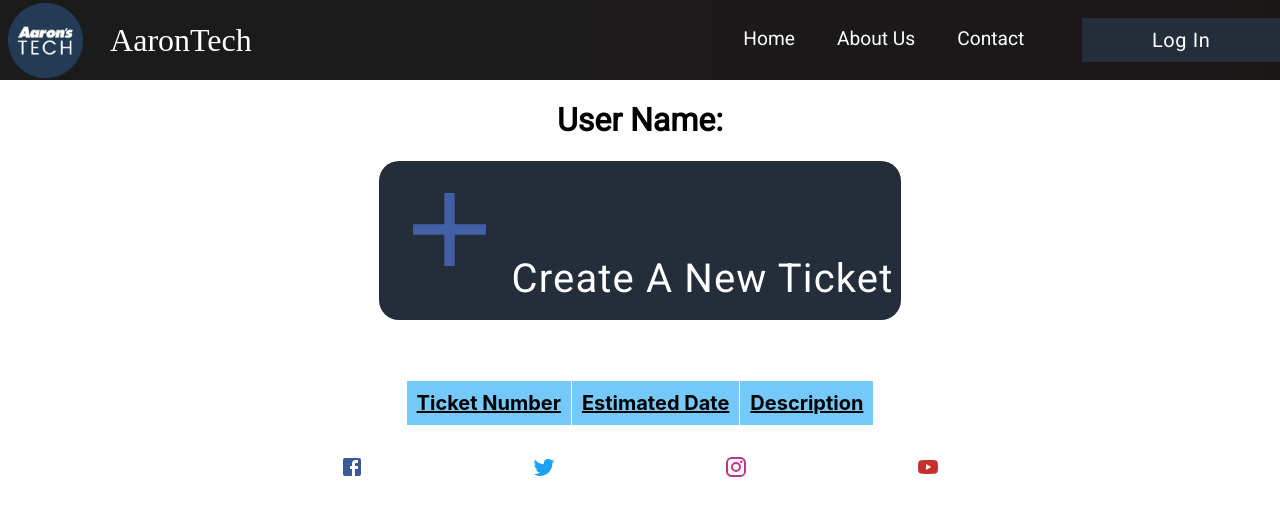
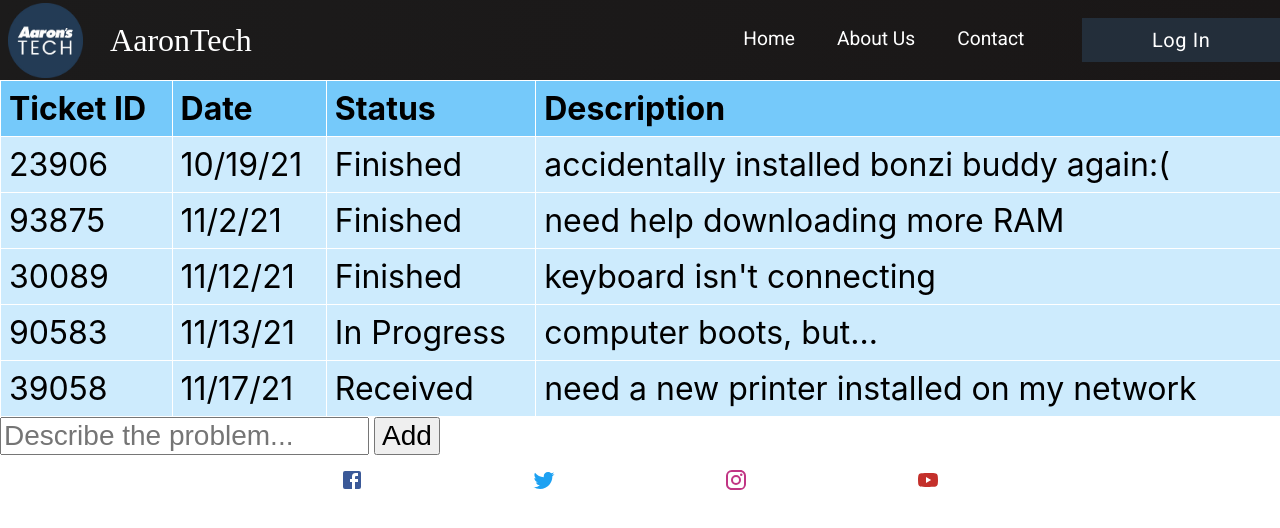
Before and after one commit to BeigeSweatshirt/aarontech, a React (Create React App) app: page /account in a window 1280 px wide. Shown: the top 528 px of the page. Built offline with nearby package versions, Linux system fonts and the light colour scheme; a web font is replaced by a local one.

Commit message:
cleaned up table

```diff
--- a/src/components/Account.js
+++ b/src/components/Account.js
@@ -7,7 +7,7 @@ import AddIcon from '@material-ui/icons/Add';
 import { Button } from "@material-ui/core";
 import { useNavigate } from 'react-router';
 import { withStyles } from '@material-ui/core/styles';
-import newTicket from 'TicketTable.js';
+import newTicket from './TicketTable';
 
 
 const StyledButton = withStyles({
@@ -51,12 +51,6 @@ function Account() {
   return(
     <div className = "App">
   <NavBar/>
-  <h1>
-     User Name: <span id = "NAME"/>
-                <span id = "USER"/>
-  </h1>
-  <StyledButton  onClick={ () => { newTicket(); }}><AddIcon style={{fill: "#4360A6", height:"125", width:"125"}}/>Create a new Ticket</StyledButton>
-  <br/><br/><br/>
   <TicketTable/>
   <Footer/>
   </div>
--- a/src/components/Ticket.js
+++ b/src/components/Ticket.js
@@ -63,18 +63,15 @@ function Ticket() {
             <h1 id = "ticketHeader" className = {classes.wrapper}>
                 My Tickets
             </h1>
-            <input  className = {classes.textfield}  type="text" id="user" placeholder = 'Username'></input>
-            <br/>
-            <input className = {classes.textfield}  type="text" id="email" placeholder = 'Email'></input>
-            <br/>
-            <input className = {classes.textfield}  type="password" id="pass" placeholder = 'Password'></input>
-            <br/>
-            <input className = {classes.textfield}  type="password" id="pass_confirm" placeholder = 'Confirm Password'></input>
-            <br/>
-            <textarea className = {classes.textfield} id="description" cols="30" rows="4" placeholder="Write about your problem"></textarea>
-            <br/>
-
-
+              <input  className = {classes.textfield}  type="text" id="user" placeholder = 'Username'></input>
+              <br></br>
+              <input className = {classes.textfield}  type="text" id="email" placeholder = 'Email'></input>
+              <br></br>
+              <input className = {classes.textfield}  type="password" id="pass" placeholder = 'Password'></input>
+              <br></br>
+              <input className = {classes.textfield}  type="password" id="pass_confirm" placeholder = 'Confirm Password'></input>
+              <br></br>
+              <textarea className = {classes.textfield} id="description" cols="30" rows="4" placeholder="Write about your problem"></textarea>
              <StyledButton onClick = { handleSumbmit}
             >Generate Ticket </StyledButton>
              <br/>
--- a/src/components/TicketTable.js
+++ b/src/components/TicketTable.js
@@ -1,79 +1,64 @@
-import React from "react";
-import {makeStyles} from "@material-ui/core/styles";
-import {useNavigate} from 'react-router-dom';
+import React, { useState } from "react";
 import './TicketTable.css';
+import data from './mock-data.json';
 
-const styles = makeStyles({
-  table: {
-    display:  "table",
-    width: "auto",
-    margin: "auto",
-    background: "#eee"
-  },
-  row: {
-    display: "table-row",
-    width: "auto",
-    maxWidth: "90%",
-  },
-  header:{
-    fontWeight: "bold",
-    fontSize: "20px",
-    textDecoration: "underline",
-    padding: "10px"
-  },
-  button: {
-    display: "flex",
-    alignItems: "center",
-    justifyContent: "center",
-    fontSize: "26px",
-    background: "#242424",
-    color: "white",
-    margin: "auto",
-    width: "auto",
-    height: "auto",
-    border: "1px solid var(--primary)",
-    borderRadius: "4px",
-    "&:hover": {
-    background: "var(--primary)",
-    border: "1px solid #242424",
-    color: "#242424",
-    transition: "all 0.3s ease-out"
-  },
+function TicketTable() {
+  const [tickets, setTickets] = useState(data);
+
+  const handleAddFormSubmit = (event) => {
+    event.preventDefault();
+
+    var newTicket = {
+      id: tickets.at(-1).id + 1,                          //Gets Last ID of table and increments it by one
+      date: todaysDate(),                                 //Returns date in MM/DD/YYYY format
+      status: "Received",                                 //...Just returns "received"
+      description: document.getElementById("desc").value  //Returns the description passed to it.
+    };
+    const newTickets = [...tickets, newTicket];
+    setTickets(newTickets);
+  };
+
+  var todaysDate = () => {
+    var today = new Date();
+    var dd = String(today.getDate() + 2).padStart(2, '0');
+    var mm = String(today.getMonth() + 1).padStart(2, '0'); //January is 0!
+    var yyyy = today.getFullYear();
+    today = mm + '/' + dd + '/' + yyyy;
+    return today;
   }
-})
 
-function newTicket() {
-  var table = document.getElementById("tTable");
-  var row = table.insertRow(table.rows.length);
-  var cell1 = row.insertCell(0);
-  var cell2 = row.insertCell(1);
-  var cell3 = row.insertCell(2);
+  return <div className="app-container">
+  <table>
+    <thead>
+      <tr>
+        <th>Ticket ID</th>
+        <th>Date</th>
+        <th>Status</th>
+        <th>Description</th>
+      </tr>
+    </thead>
+    <tbody>
+      {tickets.map((ticket) => (
+        <tr>
+          <td>{ticket.id}</td>
+          <td>{ticket.date}</td>
+          <td>{ticket.status}</td>
+          <td>{ticket.description}</td>
+        </tr>
+      ))}
+    </tbody>
+  </table>
 
-  var today = new Date();
-  var dd = String(today.getDate() + 2).padStart(2, '0');
-  var mm = String(today.getMonth() + 1).padStart(2, '0'); //January is 0!
-  var yyyy = today.getFullYear();
-  today = mm + '/' + dd + '/' + yyyy;
-
-  cell1.innerHTML = Math.floor(Math.random() * (999999999 - 100000000) + 100000000);
-  cell2.innerHTML = today;
-  cell3.innerHTML = sessionStorage.getItem('description');
-}
-function TicketTable() {
-  const history = useNavigate();
-  const classes = styles()
-  return (
-    <html >
-    <table id="tTable" className = {classes.table}>
-    <tr id = "headers">
-      <th className = {classes.header}>Ticket Number</th>
-      <th className = {classes.header}>Estimated Date</th>
-      <th className = {classes.header}>Description</th>
-    </tr>
-   </table>
-  <p></p>
-</html>
- );
-}
+  <form onSubmit={handleAddFormSubmit} >
+    <input
+      id="desc"
+      type="text"
+      name="description"
+      placeholder="Describe the problem..."
+    />
+    <button type="submit">Add</button>
+  </form>
+</div>;
+};
 
 export default TicketTable;
--- /dev/null
+++ b/src/components/mock-data.json
@@ -0,0 +1,32 @@
+[
+    {
+        "id": 23906,
+        "date": "10/19/21",
+        "status": "Finished",
+        "description": "accidentally installed bonzi buddy again:("
+    },
+    {
+        "id": 93875,
+        "date": "11/2/21",
+        "status": "Finished",
+        "description": "need help downloading more RAM"
+    },
+    {
+        "id": 30089,
+        "date": "11/12/21",
+        "status": "Finished",
+        "description": "keyboard isn't connecting"
+    },
+    {
+        "id": 90583,
+        "date": "11/13/21",
+        "status": "In Progress",
+        "description": "computer boots, but..."
+    },
+    {
+        "id": 39058,
+        "date": "11/17/21",
+        "status": "Received",
+        "description": "need a new printer installed on my network"
+    }
+]
```
